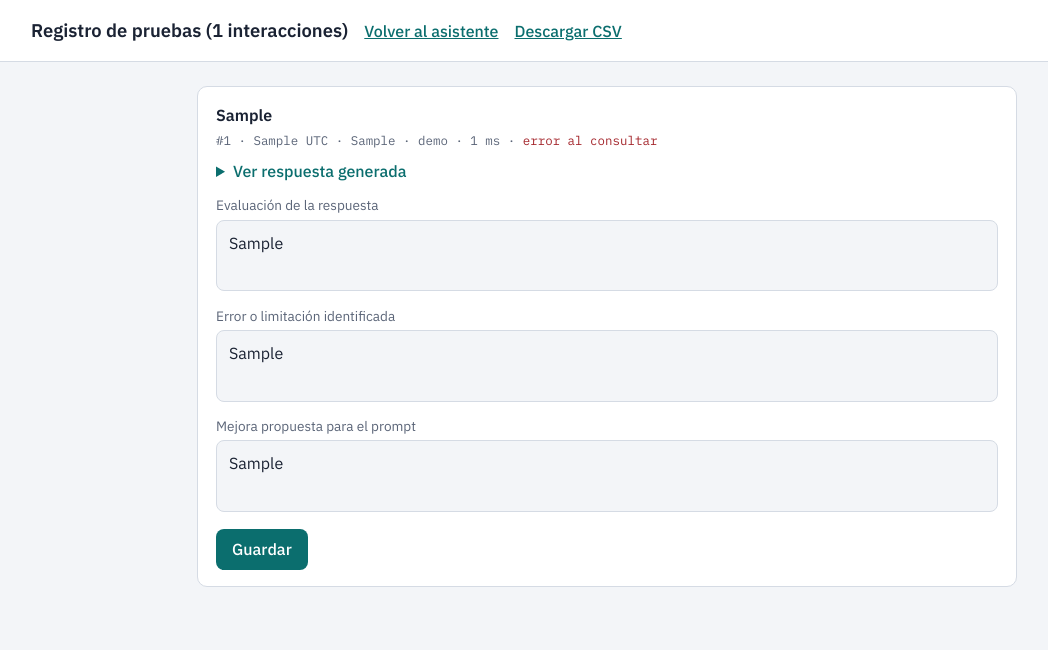
After one commit to wilmer300419/asistente-ingsoft, a Flask app: page /registros in a window 1280 px wide. The commit adds this page. Shown: the top 650 px of the page, without its empty margins (33-1081 px from the left). Run offline with Flask 3, Linux system fonts and the light colour scheme; tables that the repository leaves empty hold one stand-in row (values such as "Sample post").

Commit message:
Add files via upload

```diff
--- a/app.py
+++ b/app.py
@@ -5,19 +5,28 @@ Prototipo Flask que integra un LLM (Gemini, vía Google AI Studio API).
 Arquitectura:  Navegador  ->  Flask (/api/chat)  ->  API de Gemini  ->  respuesta
 La clave API vive solo en el servidor (variable de entorno), nunca en el navegador.
 """
+import csv
+import hmac
+import io
 import logging
 import os
+import sqlite3
 import time
 from collections import defaultdict, deque
+from contextlib import closing
+from datetime import datetime, timezone
 
 from dotenv import load_dotenv
-from flask import Flask, jsonify, render_template, request
+from flask import Flask, Response, jsonify, render_template, request
 
 load_dotenv()
 
 API_KEY = os.getenv("GEMINI_API_KEY", "").strip()
 MODEL = os.getenv("GEMINI_MODEL", "gemini-2.5-flash")
 FORM_URL = os.getenv("FORM_URL", "").strip()
+
+DB_PATH = os.getenv("DB_PATH", os.path.join(os.path.dirname(os.path.abspath(__file__)), "registros.db"))
+ADMIN_TOKEN = os.getenv("ADMIN_TOKEN", "").strip()
 
 MAX_CHARS = 1500          # longitud máxima de una pregunta
 MAX_HISTORY = 10          # mensajes previos que se envían al modelo
@@ -45,6 +54,9 @@ Formato de respuesta (usa Markdown):
 """
 
 app = Flask(__name__)
+if os.getenv("TRUST_PROXY") == "1":  # detrás de Render: toma la IP real del visitante
+    from werkzeug.middleware.proxy_fix import ProxyFix
+    app.wsgi_app = ProxyFix(app.wsgi_app, x_for=1)
 logging.basicConfig(level=logging.INFO, format="%(asctime)s %(levelname)s %(message)s")
 log = logging.getLogger("asistente")
 
@@ -54,6 +66,73 @@ if API_KEY:
     _client = genai.Client(api_key=API_KEY)
 
 _hits = defaultdict(deque)
+
+# ---------------------------------------------------------------- SQLite
+def db():
+    con = sqlite3.connect(DB_PATH)
+    con.row_factory = sqlite3.Row
+    return con
+
+
+def init_db():
+    with closing(db()) as con, con:
+        con.execute("""
+            CREATE TABLE IF NOT EXISTS registros (
+                id INTEGER PRIMARY KEY AUTOINCREMENT,
+                creado TEXT NOT NULL,
+                sesion TEXT,
+                pregunta TEXT NOT NULL,
+                respuesta TEXT,
+                modelo TEXT,
+                demo INTEGER NOT NULL DEFAULT 0,
+                latencia_ms INTEGER,
+                estado TEXT NOT NULL DEFAULT 'ok',
+                evaluacion TEXT DEFAULT '',
+                error_identificado TEXT DEFAULT '',
+                mejora_prompt TEXT DEFAULT ''
+            )""")
+
+
+def log_registro(sesion, pregunta, respuesta, demo, latencia_ms, estado):
+    """Guarda cada interacción. Un fallo al guardar nunca debe romper el chat."""
+    try:
+        with closing(db()) as con, con:
+            con.execute(
+                "INSERT INTO registros (creado, sesion, pregunta, respuesta, modelo, demo, latencia_ms, estado)"
+                " VALUES (?,?,?,?,?,?,?,?)",
+                (datetime.now(timezone.utc).isoformat(timespec="seconds"), sesion[:64], pregunta,
+                 respuesta, MODEL, int(demo), latencia_ms, estado),
+            )
+    except Exception:
+        log.exception("No se pudo guardar el registro")
+
+
+def admin_ok() -> bool:
+    """Con ADMIN_TOKEN: exige el token. Sin token: solo permite acceso desde el mismo equipo."""
+    if ADMIN_TOKEN:
+        given = request.args.get("token") or request.headers.get("X-Admin-Token", "")
+        return hmac.compare_digest(given, ADMIN_TOKEN)
+    return request.remote_addr in ("127.0.0.1", "::1")
+
+
+init_db()
+
+
+@app.after_request
+def allow_google_sites(resp):
+    """Permite incrustar la app en Google Sites (Insertar > URL) sin abrirla a cualquier sitio."""
+    resp.headers["Content-Security-Policy"] = (
+        "frame-ancestors 'self' https://sites.google.com https://*.google.com https://*.googleusercontent.com"
+    )
+    return resp
+
+
+def form_embed_url() -> str:
+    if not FORM_URL:
+        return ""
+    if "embedded=true" in FORM_URL:
+        return FORM_URL
+    return FORM_URL + ("&" if "?" in FORM_URL else "?") + "embedded=true"
 
 
 def rate_limited(ip: str) -> bool:
@@ -107,6 +186,53 @@ def index():
     return render_template("index.html", model=MODEL, demo=_client is None, form_url=FORM_URL)
 
 
+@app.get("/encuesta")
+def encuesta():
+    return render_template("encuesta.html", embed_url=form_embed_url(), form_url=FORM_URL)
+
+
+@app.get("/registros")
+def registros():
+    if not admin_ok():
+        return jsonify(error="No autorizado."), 403
+    with closing(db()) as con:
+        rows = con.execute("SELECT * FROM registros ORDER BY id DESC LIMIT 500").fetchall()
+        total = con.execute("SELECT COUNT(*) FROM registros").fetchone()[0]
+    return render_template("registros.html", rows=rows, total=total, token=request.args.get("token", ""))
+
+
+@app.put("/api/registros/<int:rid>")
+def actualizar_registro(rid):
+    if not admin_ok():
+        return jsonify(error="No autorizado."), 403
+    d = request.get_json(silent=True) or {}
+    vals = [str(d.get(k, ""))[:2000] for k in ("evaluacion", "error_identificado", "mejora_prompt")]
+    with closing(db()) as con, con:
+        cur = con.execute(
+            "UPDATE registros SET evaluacion=?, error_identificado=?, mejora_prompt=? WHERE id=?", (*vals, rid))
+    if cur.rowcount == 0:
+        return jsonify(error="Registro no encontrado."), 404
+    return jsonify(ok=True)
+
+
+@app.get("/registros.csv")
+def registros_csv():
+    if not admin_ok():
+        return jsonify(error="No autorizado."), 403
+    with closing(db()) as con:
+        rows = con.execute("SELECT * FROM registros ORDER BY id").fetchall()
+    out = io.StringIO()
+    w = csv.writer(out)
+    w.writerow(["id", "fecha_utc", "sesion", "pregunta", "respuesta", "modelo", "demo", "latencia_ms",
+                "estado", "evaluacion", "error_identificado", "mejora_prompt"])
+    for r in rows:
+        w.writerow([r["id"], r["creado"], r["sesion"], r["pregunta"], r["respuesta"], r["modelo"], r["demo"],
+                    r["latencia_ms"], r["estado"], r["evaluacion"], r["error_identificado"], r["mejora_prompt"]])
+    # utf-8-sig para que Excel abra bien las tildes
+    return Response("\ufeff" + out.getvalue(), mimetype="text/csv; charset=utf-8",
+                    headers={"Content-Disposition": "attachment; filename=registros_pruebas.csv"})
+
+
 @app.get("/health")
 def health():
     return jsonify(status="ok", model=MODEL, demo=_client is None)
@@ -122,22 +248,28 @@ def chat():
     history = data.get("history", [])
     if not isinstance(history, list):
         history = []
+    sesion = str(data.get("session", ""))
 
     if not question:
         return jsonify(error="Escribe una pregunta antes de enviar."), 400
     if len(question) > MAX_CHARS:
         return jsonify(error=f"La pregunta supera {MAX_CHARS} caracteres. Acórtala e intenta de nuevo."), 400
 
+    started = time.time()
     if _client is None:
-        return jsonify(answer=demo_answer(question), demo=True)
+        answer = demo_answer(question)
+        log_registro(sesion, question, answer, True, 0, "ok")
+        return jsonify(answer=answer, demo=True)
 
     try:
-        started = time.time()
         answer = ask_llm(question, history)
-        log.info("pregunta=%d chars, respuesta=%d chars, %.1fs", len(question), len(answer), time.time() - started)
+        ms = int((time.time() - started) * 1000)
+        log.info("pregunta=%d chars, respuesta=%d chars, %d ms", len(question), len(answer), ms)
+        log_registro(sesion, question, answer, False, ms, "ok")
         return jsonify(answer=answer, demo=False)
     except Exception as exc:  # error de red, cuota, clave inválida...
         log.exception("Fallo al consultar el modelo: %s", exc)
+        log_registro(sesion, question, None, False, int((time.time() - started) * 1000), "error")
         return jsonify(error="No se pudo consultar el modelo. Revisa la clave API, la cuota o tu conexión."), 502
 
 
--- a/static/app.js
+++ b/static/app.js
@@ -4,6 +4,7 @@ const input = document.getElementById("input");
 const sendBtn = document.getElementById("send");
 const empty = document.getElementById("empty");
 
+const session = (crypto.randomUUID ? crypto.randomUUID() : String(Date.now()));
 let history = []; // [{role: "user"|"model", text}]
 
 function render(md) {
@@ -52,7 +53,7 @@ async function ask(question) {
     const res = await fetch("/api/chat", {
       method: "POST",
       headers: { "Content-Type": "application/json" },
-      body: JSON.stringify({ message: question, history }),
+      body: JSON.stringify({ message: question, history, session }),
     });
     const data = await res.json();
     typing.remove();
--- a/templates/index.html
+++ b/templates/index.html
@@ -28,7 +28,7 @@
 
       <div class="meta">
         <span class="pill" id="mode">{% if demo %}Modo demostración{% else %}Modelo: {{ model }}{% endif %}</span>
-        {% if form_url %}<a class="survey" href="{{ form_url }}" target="_blank" rel="noopener">Evaluar el asistente</a>{% endif %}
+        <a class="survey" href="{{ url_for('encuesta') }}">Evaluar el asistente</a>
       </div>
     </aside>
 
--- /dev/null
+++ b/templates/registros.html
@@ -0,0 +1,70 @@
+<!doctype html>
+<html lang="es">
+<head>
+  <meta charset="utf-8">
+  <meta name="viewport" content="width=device-width, initial-scale=1">
+  <title>Registro de pruebas</title>
+  <link href="https://fonts.googleapis.com/css2?family=IBM+Plex+Mono:wght@400;500&family=IBM+Plex+Sans:wght@400;500;600&display=swap" rel="stylesheet">
+  <link rel="stylesheet" href="{{ url_for('static', filename='style.css') }}">
+  <style>
+    html,body{height:auto}
+    header{padding:16px clamp(16px,5vw,64px);background:var(--surface);border-bottom:1px solid var(--line);display:flex;gap:16px;align-items:baseline;flex-wrap:wrap}
+    header h1{font-size:1.15rem;margin:0}
+    header a{color:var(--teal);font-weight:500}
+    main{max-width:900px;margin:0 auto;padding:24px clamp(16px,4vw,40px) 64px;display:flex;flex-direction:column;gap:18px}
+    .rec{background:var(--surface);border:1px solid var(--line);border-radius:10px;padding:16px 18px}
+    .rec h2{font-size:1rem;margin:0 0 4px}
+    .info{font-family:"IBM Plex Mono",monospace;font-size:.78rem;color:var(--muted);margin-bottom:8px}
+    .rec details{margin:8px 0 12px}
+    .rec summary{cursor:pointer;color:var(--teal);font-weight:500}
+    .resp{white-space:pre-wrap;background:var(--paper);border-radius:8px;padding:10px 12px;margin-top:8px;font-size:.92rem}
+    label{display:block;font-size:.85rem;color:var(--muted);margin:8px 0 3px}
+    .rec textarea{width:100%;min-height:56px;flex:none}
+    .rec button{margin-top:10px;font:inherit;font-weight:500;border:0;border-radius:8px;padding:8px 16px;cursor:pointer;background:var(--teal);color:#fff}
+    .state{margin-left:10px;font-size:.85rem;color:var(--muted)}
+    .bad{color:var(--err)}
+  </style>
+</head>
+<body>
+  <header>
+    <h1>Registro de pruebas ({{ total }} interacciones)</h1>
+    <a href="{{ url_for('index') }}">Volver al asistente</a>
+    <a href="{{ url_for('registros_csv', token=token) if token else url_for('registros_csv') }}">Descargar CSV</a>
+  </header>
+  <main>
+    {% if not rows %}<p>Aún no hay interacciones guardadas. Haz una pregunta en el asistente y vuelve aquí.</p>{% endif %}
+    {% for r in rows %}
+    <section class="rec" data-id="{{ r.id }}">
+      <h2>{{ r.pregunta }}</h2>
+      <div class="info">#{{ r.id }} · {{ r.creado }} UTC · {{ r.modelo }}{% if r.demo %} · demo{% endif %}{% if r.latencia_ms %} · {{ r.latencia_ms }} ms{% endif %}{% if r.estado == 'error' %} · <span class="bad">error al consultar</span>{% endif %}</div>
+      <details>
+        <summary>Ver respuesta generada</summary>
+        <div class="resp">{{ r.respuesta or '(sin respuesta)' }}</div>
+      </details>
+      <label>Evaluación de la respuesta</label>
+      <textarea data-f="evaluacion">{{ r.evaluacion }}</textarea>
+      <label>Error o limitación identificada</label>
+      <textarea data-f="error_identificado">{{ r.error_identificado }}</textarea>
+      <label>Mejora propuesta para el prompt</label>
+      <textarea data-f="mejora_prompt">{{ r.mejora_prompt }}</textarea>
+      <button type="button">Guardar</button><span class="state"></span>
+    </section>
+    {% endfor %}
+  </main>
+  <script>
+    const TOKEN = new URLSearchParams(location.search).get("token") || "";
+    document.querySelectorAll(".rec button").forEach(btn => btn.addEventListener("click", async () => {
+      const sec = btn.closest(".rec"), st = sec.querySelector(".state");
+      const body = {};
+      sec.querySelectorAll("textarea").forEach(t => body[t.dataset.f] = t.value);
+      st.textContent = "Guardando…"; st.classList.remove("bad");
+      try {
+        const res = await fetch(`/api/registros/${sec.dataset.id}` + (TOKEN ? `?token=${encodeURIComponent(TOKEN)}` : ""), {
+          method: "PUT", headers: {"Content-Type": "application/json"}, body: JSON.stringify(body)});
+        if (!res.ok) throw new Error();
+        st.textContent = "Guardado";
+      } catch { st.textContent = "No se pudo guardar"; st.classList.add("bad"); }
+    }));
+  </script>
+</body>
+</html>
```
Also changed, not shown: FORMULARIO_GOOGLE_FORMS.md (added, +23 -0 lines), render.yaml (added, +20 -0 lines), templates/encuesta.html (added, +33 -0 lines), README.md.
